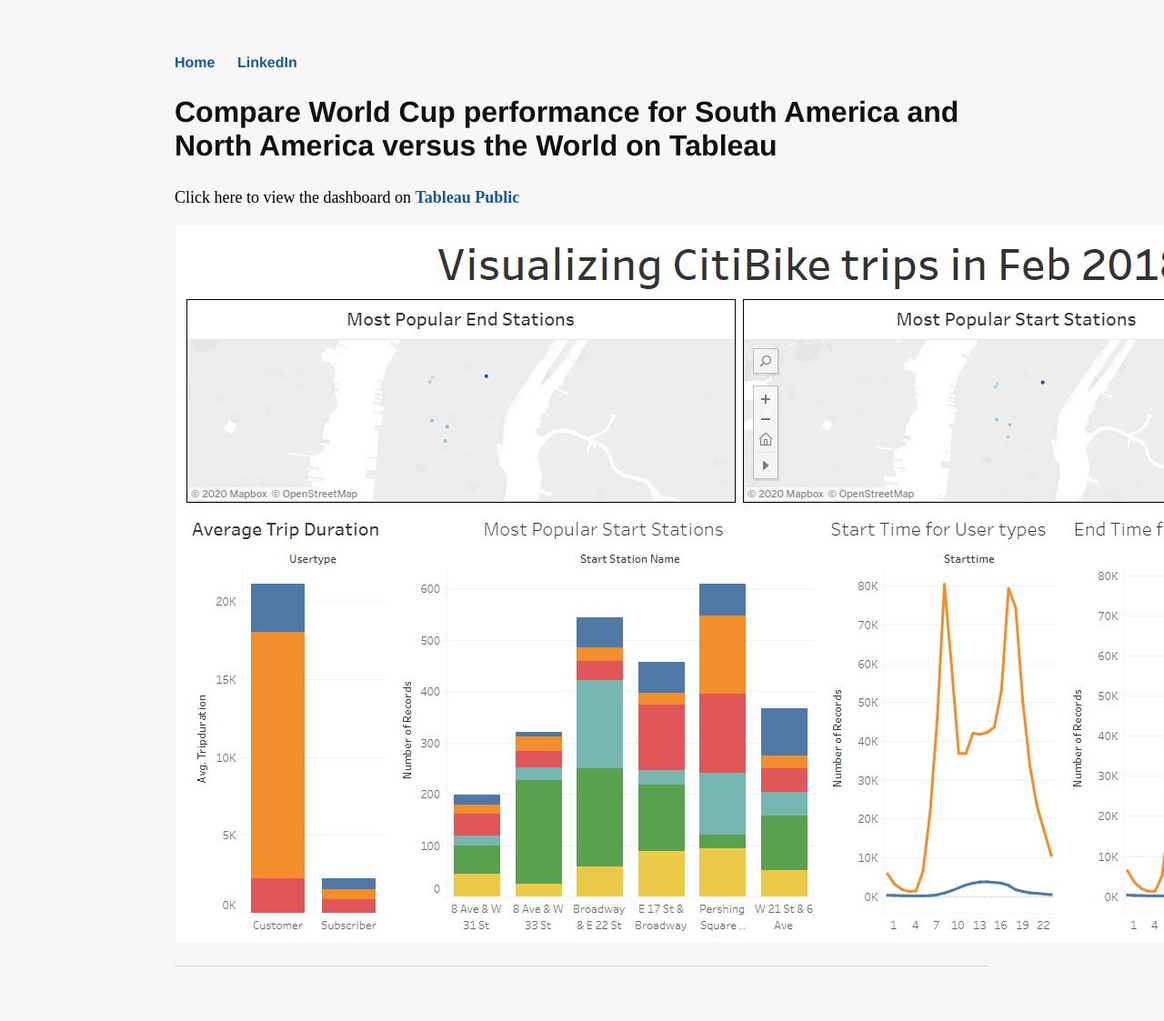
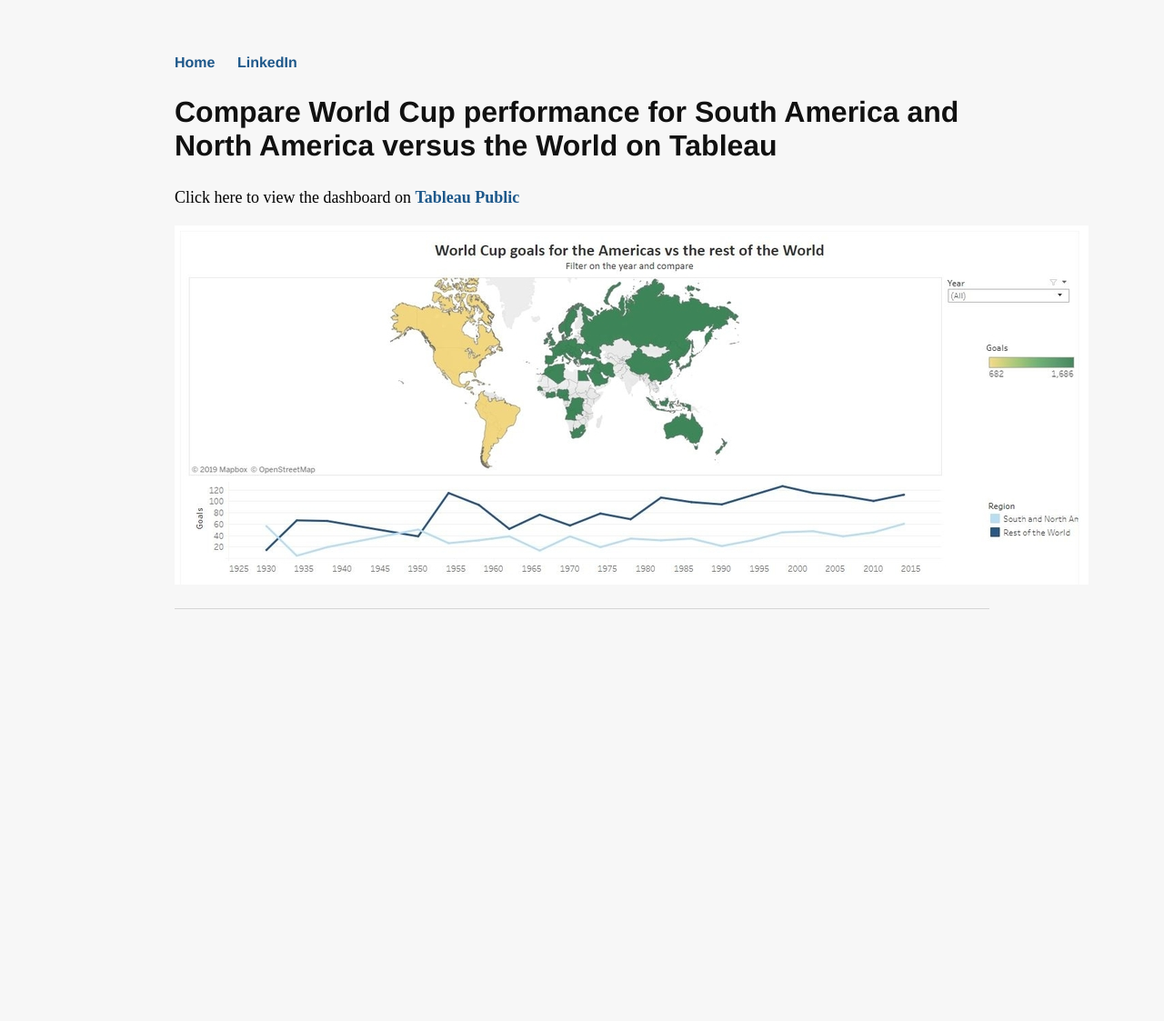
Before and after one commit to h2kh/h2kh.github.io, a Jekyll site: the page built from _posts/2019-06-05-worldcupgoals.md, in a window 1280 px wide. Shown: the whole page at 91% size. Built offline with Jekyll 4.4.1, drawn with Linux system fonts in a browser that asks for light colours; after the commit the page ends 900 px from its top, so only the background shows below that.

Commit message:
Update 2019-06-05-worldcupgoals.md

```diff
--- a/_posts/2019-06-05-worldcupgoals.md
+++ b/_posts/2019-06-05-worldcupgoals.md
@@ -4,8 +4,8 @@
 tableau: 'true'
 ---
 
-Click here to view the dashboard on **[Tableau Public](https://public.tableau.com/shared/G92KWJQG7?:display_count=y&:origin=viz_share_link)**
+Click here to view the dashboard on **[Tableau Public](https://public.tableau.com/views/Worldcupgoals_15606256110380/WorldCupgoalsfortheAmericasvstherestoftheWorld?:embed=y&:display_count=yes&:origin=viz_share_link)**
 
 {:refdef: style="text-align: center;"}
-![Dashboard snapshot]({{ site.baseimg }}/assets/citibike.jpg)
+![Dashboard snapshot]({{ site.baseimg }}/assets/goalviz.jpg)
 {: refdef}
```
